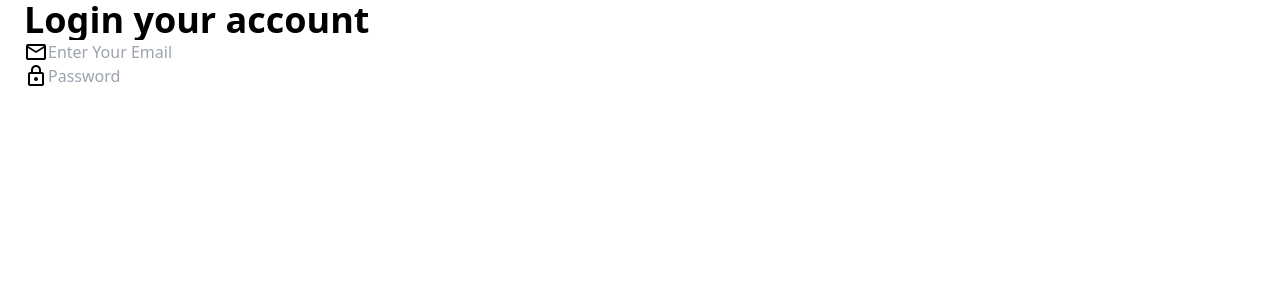
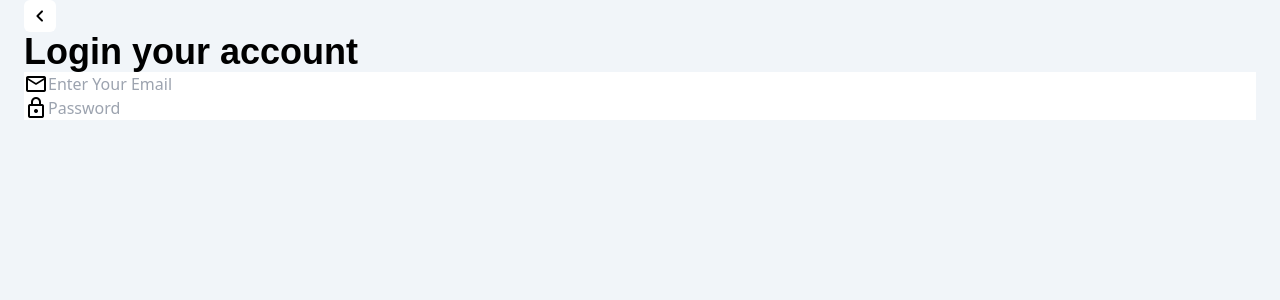
Before and after one commit to Saxxone/bree-web, a Nuxt app: page /login in a window 1280 px wide. Shown: the top 300 px of the page. Built offline with nearby package versions, Linux system fonts and the light colour scheme.

Commit message:
feat(fonts): use google fonts

```diff
--- a/app.vue
+++ b/app.vue
@@ -16,13 +16,3 @@ onMounted(() => {
     </NuxtLayout>
   </div>
 </template>
-
-<style>
-.material-symbols-rounded {
-  font-variation-settings:
-    "FILL" 0,
-    "wght" 400,
-    "GRAD" 0,
-    "opsz" 24;
-}
-</style>
--- a/assets/css/components.css
+++ b/assets/css/components.css
@@ -1,7 +1,9 @@
+
 /* HTML Elements */
 
 h1 {
-  @apply font-semibold text-4xl
+
+  @apply font-semibold font-sans-serif text-4xl
 }
 
 
--- /dev/null
+++ b/assets/css/fonts.css
@@ -0,0 +1,14 @@
+.outfit-<uniquifier> {
+  font-family: "Outfit", sans-serif;
+  font-optical-sizing: auto;
+  font-weight: <weight>;
+  font-style: normal;
+}
+
+.material-symbols-rounded {
+  font-variation-settings:
+    "FILL" 0,
+    "wght" 400,
+    "GRAD" 0,
+    "opsz" 24;
+}
--- a/components/forms/FormInput.vue
+++ b/components/forms/FormInput.vue
@@ -8,11 +8,11 @@ const props = defineProps<Props>();
 </script>
 
 <template>
-  <div class="flex items-center">
+  <div class="flex items-center bg-white">
     <span class="material-symbols-rounded" v-if="props.prependIcon">
       {{ props.prependIcon }}
     </span>
-    <input type="text"  :placeholder="props.placeholder">
+    <input type="text" :placeholder="props.placeholder" />
     <span class="material-symbols-rounded" v-if="props.appendIcon">
       {{ props.appendIcon }}
     </span>
--- a/layouts/auth.vue
+++ b/layouts/auth.vue
@@ -1,7 +1,15 @@
 <script lang="ts" setup></script>
 
 <template>
-  <div class="container">
-    <slot/>
-  </div>
+  <main class="bg-slate-100 h-screen">
+
+    <div class="container">
+      <div class="bg-white w-8 h-8 rounded-md flex items-center justify-center">
+      <span class="material-symbols-rounded">
+chevron_backward
+</span>
+    </div>
+      <slot />
+    </div>
+  </main>
 </template>
--- a/nuxt.config.ts
+++ b/nuxt.config.ts
@@ -14,6 +14,19 @@ export default defineNuxtConfig({
       viewport: "width=device-width, initial-scale=1",
       link: [
         {
+          rel: "preconnect",
+          href: "https://fonts.googleapis.com",
+        },
+        {
+          rel: "preconnect",
+          href: "https://fonts.gstatic.com",
+          crossorigin: "",
+        },
+        {
+          rel: "preconnect",
+          href: "https://fonts.googleapis.com/css2?family=Outfit:wght@100..900&display=swap",
+        },
+        {
           rel: "stylesheet",
           href: "https://fonts.googleapis.com/css2?family=Material+Symbols+Rounded:opsz,wght,FILL,GRAD@20..48,100..700,0..1,-50..200",
         },
@@ -21,10 +34,7 @@ export default defineNuxtConfig({
     },
   },
 
-  css: [
-    "~/assets/css/main.css",
-    "~/assets/css/components.css",
-  ],
+  css: ["~/assets/css/main.css", "~/assets/css/components.css"],
 
   postcss: {
     plugins: {
--- a/pages/index.vue
+++ b/pages/index.vue
@@ -21,7 +21,7 @@ onMounted(async () => {
 <template>
   <div class="h-screen flex items-center justify-center">
     <span>
-      <img src="/favicon.svg" alt="logo" >
+      <img src="/favicon.svg" alt="logo" />
     </span>
   </div>
 </template>
--- a/pages/login.vue
+++ b/pages/login.vue
@@ -1,7 +1,7 @@
 <script lang="ts" setup>
 definePageMeta({
-  layout: 'auth'
-})
+  layout: "auth",
+});
 
 const { t } = useI18n();
 async function login() {}
@@ -9,7 +9,7 @@ async function login() {}
 
 <template>
   <div>
-    <h1>{{ t('login.welcome') }}</h1>
+    <h1>{{ t("login.welcome") }}</h1>
     <form @submit.prevent.stop="login">
       <FormsFormInput prepend-icon="mail" :placeholder="t('login.email')" />
       <FormsFormInput prepend-icon="lock" :placeholder="t('login.password')" />
--- a/pages/signup.vue
+++ b/pages/signup.vue
@@ -1,7 +1,7 @@
 <script lang="ts" setup>
 definePageMeta({
-  layout: 'auth'
-})
+  layout: "auth",
+});
 
 async function createAccount() {}
 </script>
@@ -9,7 +9,7 @@ async function createAccount() {}
 <template>
   <div>
     <form @submit.prevent.stop="createAccount">
-      <FormFormInput/>
+      <FormFormInput />
     </form>
   </div>
 </template>
--- a/tailwind.config.js
+++ b/tailwind.config.js
@@ -9,7 +9,11 @@ module.exports = {
     "./error.vue",
   ],
   theme: {
-    extend: {},
+    extend: {
+      fontFamily: {
+        'sans-serif': ['Outfit', 'sans-serif'],
+      },
+    },
   },
   plugins: [],
 };
--- a/translations/en.ts
+++ b/translations/en.ts
@@ -6,8 +6,8 @@ const en = {
   },
   login: {
     welcome: "Login your account",
-    email: 'Enter Your Email',
-    password: 'Password'
+    email: "Enter Your Email",
+    password: "Password",
   },
 };
 
```
Also changed, not shown: i18n.config.ts (+5 -5 lines).
